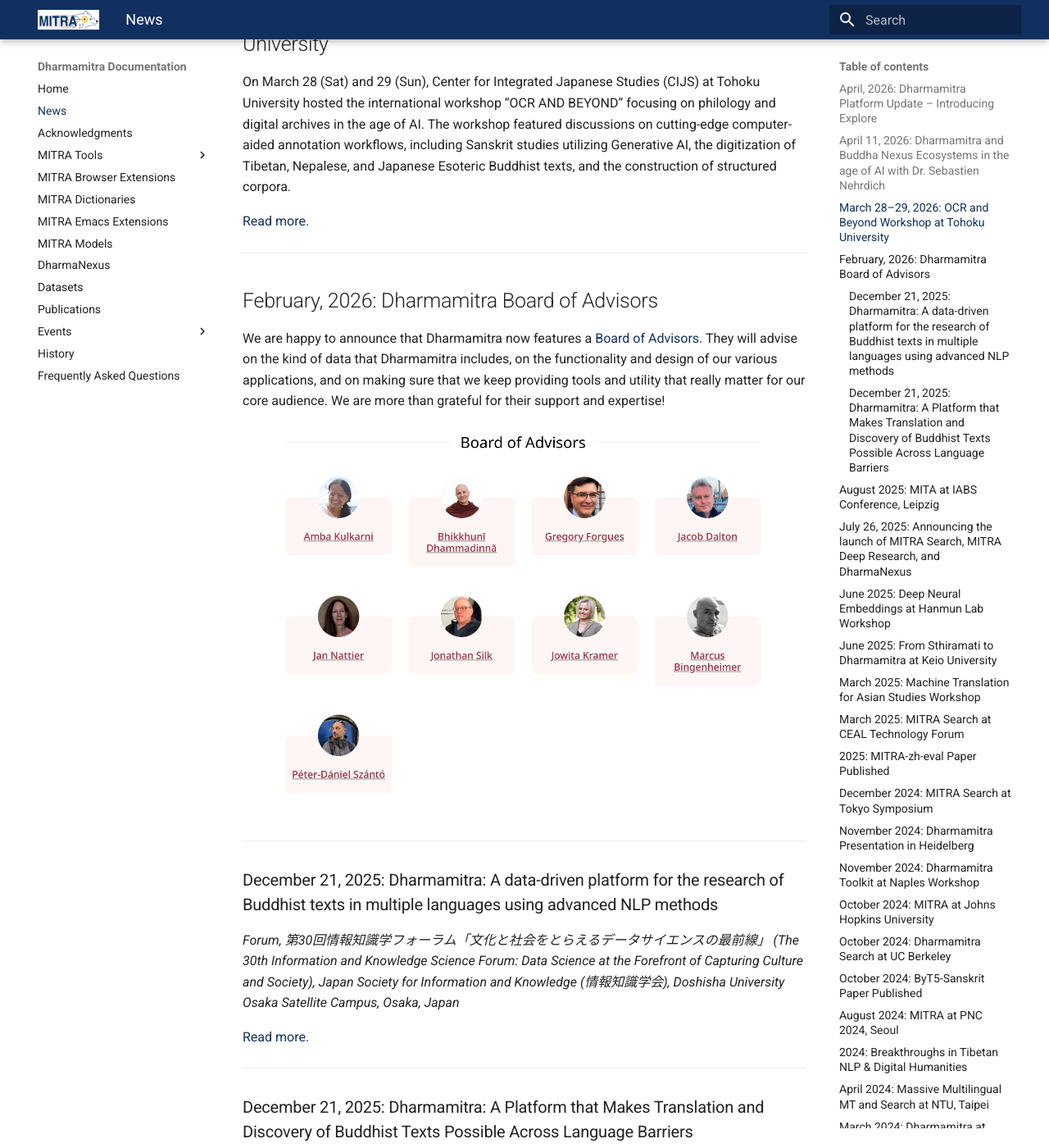
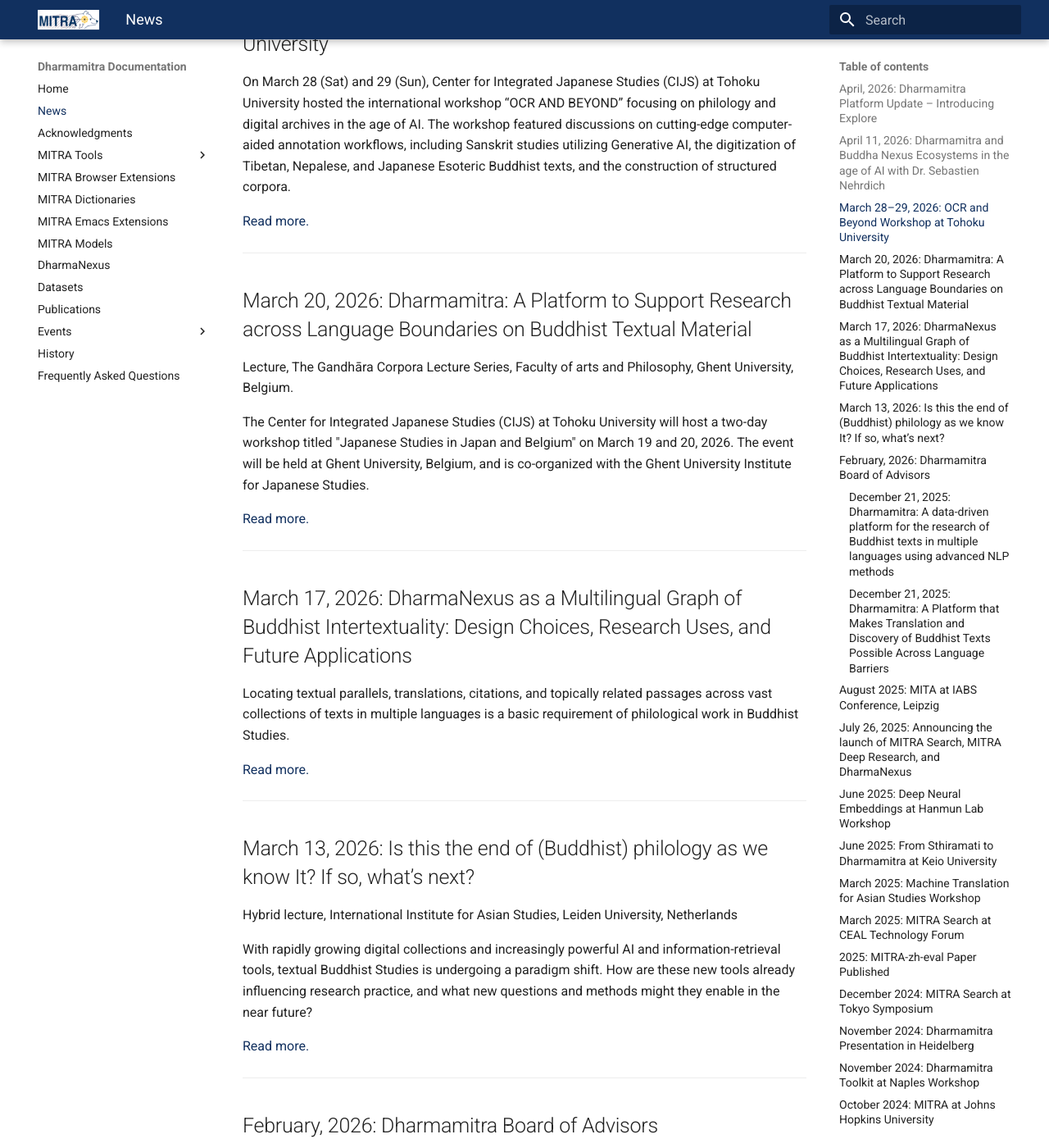
Before and after one commit to dharmamitra/dharmamitra-guides, an MkDocs documentation site: the page built from docs/news.md, in a window 1280 px wide and 1400 px high, scrolled down 1571 px. Shown: the whole window at 82% size. Built offline with MkDocs 1.6.1 and Material for MkDocs 9.7.7, drawn with Linux system fonts in a browser that asks for light colours.

Commit message:
Update news.md

```diff
--- a/docs/news.md
+++ b/docs/news.md
@@ -43,9 +43,38 @@
 ---
 
 ## March 28–29, 2026: OCR and Beyond Workshop at Tohoku University
- On March 28 (Sat) and 29 (Sun), Center for Integrated Japanese Studies (CIJS) at Tohoku University hosted the international workshop “OCR AND BEYOND” focusing on philology and digital archives in the age of AI. The workshop featured discussions on cutting-edge computer-aided annotation workflows, including Sanskrit studies utilizing Generative AI, the digitization of Tibetan, Nepalese, and Japanese Esoteric Buddhist texts, and the construction of structured corpora.
+
+On March 28 (Sat) and 29 (Sun), Center for Integrated Japanese Studies (CIJS) at Tohoku University hosted the international workshop “OCR AND BEYOND” focusing on philology and digital archives in the age of AI. The workshop featured discussions on cutting-edge computer-aided annotation workflows, including Sanskrit studies utilizing Generative AI, the digitization of Tibetan, Nepalese, and Japanese Esoteric Buddhist texts, and the construction of structured corpora.
 
 [Read more.](events/organized_events.md)
+
+---
+
+## March 20, 2026: Dharmamitra: A Platform to Support Research across Language Boundaries on Buddhist Textual Material
+
+Lecture, The Gandhāra Corpora Lecture Series, Faculty of arts and Philosophy, Ghent University, Belgium.
+
+The Center for Integrated Japanese Studies (CIJS) at Tohoku University will host a two-day workshop titled "Japanese Studies in Japan and Belgium" on March 19 and 20, 2026. The event will be held at Ghent University, Belgium, and is co-organized with the Ghent University Institute for Japanese Studies.
+
+[Read more.](events/invited_talks.md)
+
+---
+
+## March 17, 2026: DharmaNexus as a Multilingual Graph of Buddhist Intertextuality: Design Choices, Research Uses, and Future Applications
+
+Locating textual parallels, translations, citations, and topically related passages across vast collections of texts in multiple languages is a basic requirement of philological work in Buddhist Studies.
+
+[Read more.](events/invited_talks.md)
+
+---
+
+## March 13, 2026: Is this the end of (Buddhist) philology as we know It? If so, what’s next?
+
+Hybrid lecture, International Institute for Asian Studies, Leiden University, Netherlands
+
+With rapidly growing digital collections and increasingly powerful AI and information-retrieval tools, textual Buddhist Studies is undergoing a paradigm shift. How are these new tools already influencing research practice, and what new questions and methods might they enable in the near future?
+
+[Read more.](events/invited_talks.md)
 
 ---
 
```
